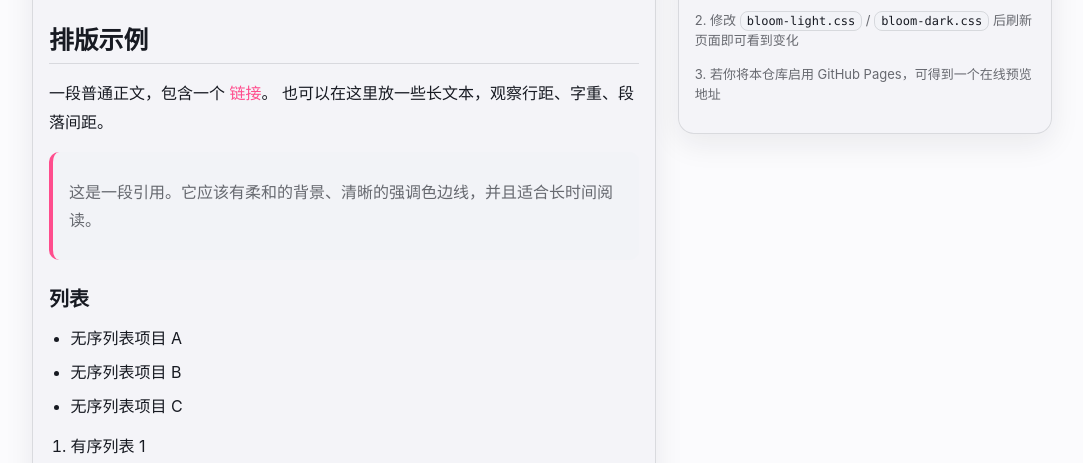
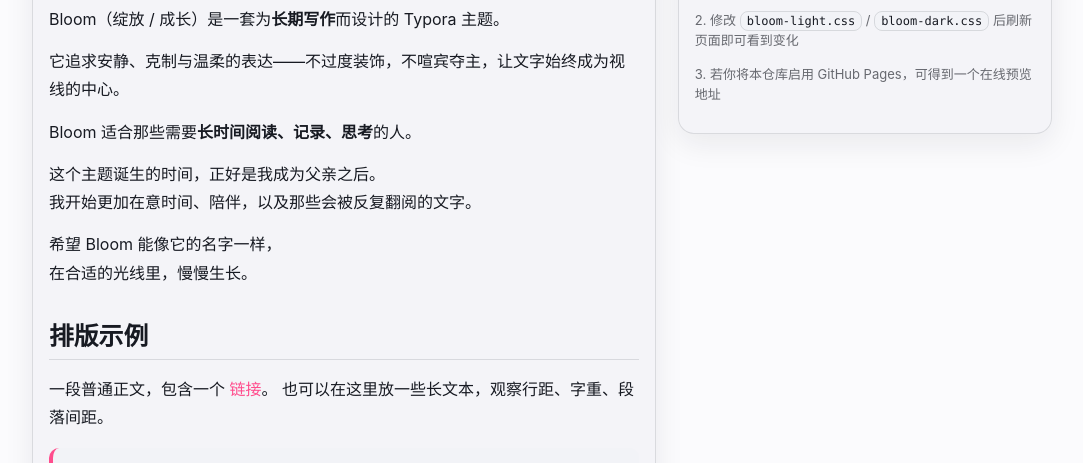
Before and after one commit to webkubor/typora-Bloom-theme, a plain HTML site: page index.html in a window 1280 px wide. Shown: the part 273-736 px from the top of the page, without its empty margins (98-1181 px from the left). Drawn offline with Linux system fonts and the light colour scheme.

Commit message:
Docs: 新增设计原则说明和配色方案更新
- 添加 Bloom 主题的五大设计原则：文字优先、长期可用、克制而非贫乏、情绪稳定、尊重时间
- 更新 Bloom Light 和 Bloom Dark 配色方案，使用更精确的 CSS 变量命名
- 在预览页面补充主题创作背景和设计初衷说明
- 优化配色变量命名：bg-main → bg，text-main → text，border-subtle → border 等

```diff
--- a/index.html
+++ b/index.html
@@ -197,6 +197,24 @@
               你可以通过顶部按钮切换主题，所有颜色来自 CSS 变量。
             </p>
 
+            <p>
+              Bloom（绽放 / 成长）是一套为<strong>长期写作</strong>而设计的 Typora 主题。
+            </p>
+            <p>
+              它追求安静、克制与温柔的表达——不过度装饰，不喧宾夺主，让文字始终成为视线的中心。
+            </p>
+            <p>
+              Bloom 适合那些需要<strong>长时间阅读、记录、思考</strong>的人。
+            </p>
+            <p>
+              这个主题诞生的时间，正好是我成为父亲之后。<br />
+              我开始更加在意时间、陪伴，以及那些会被反复翻阅的文字。
+            </p>
+            <p>
+              希望 Bloom 能像它的名字一样，<br />
+              在合适的光线里，慢慢生长。
+            </p>
+
             <h2>排版示例</h2>
             <p>
               一段普通正文，包含一个 <a href="#">链接</a>。
```
Also changed, not shown: README.md.
